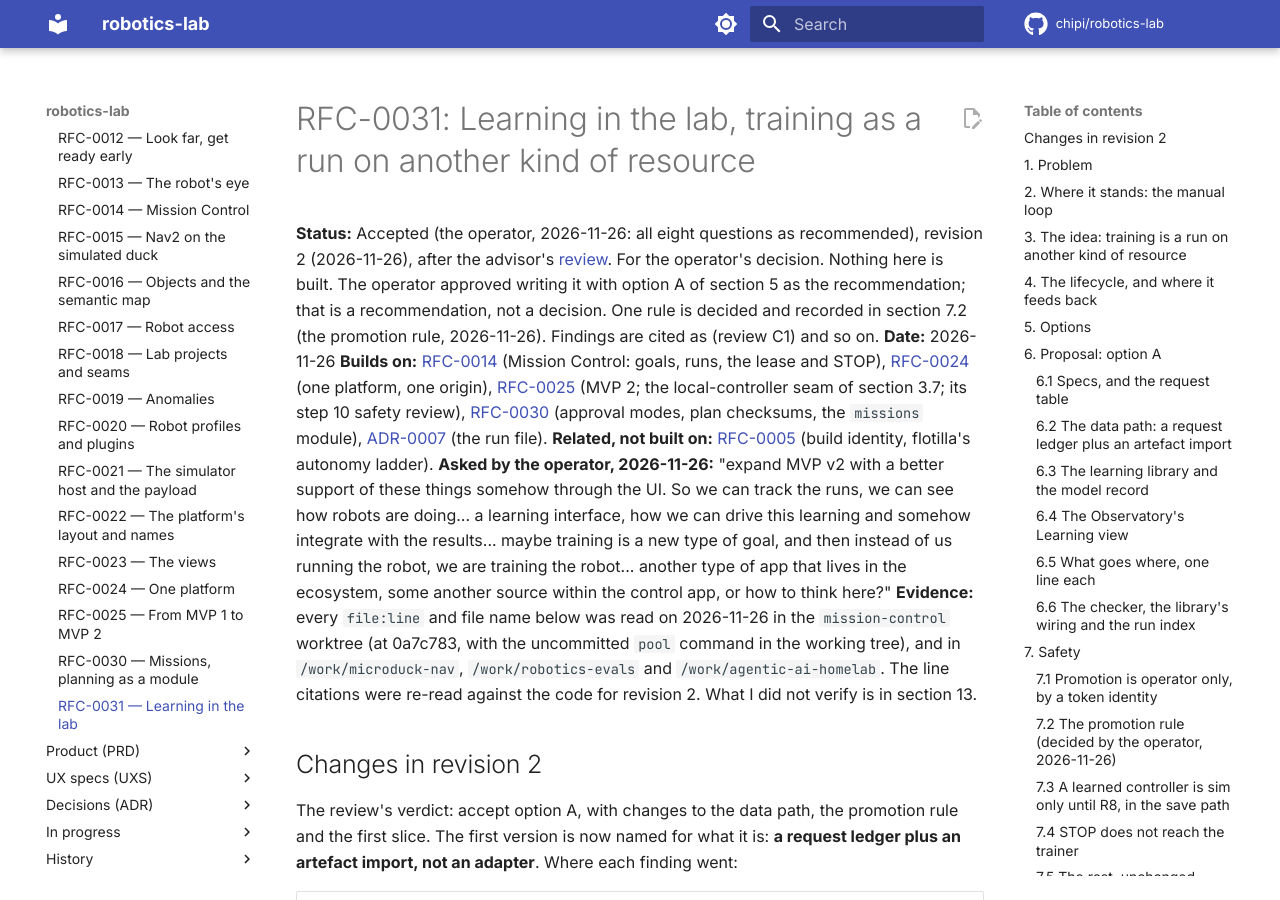
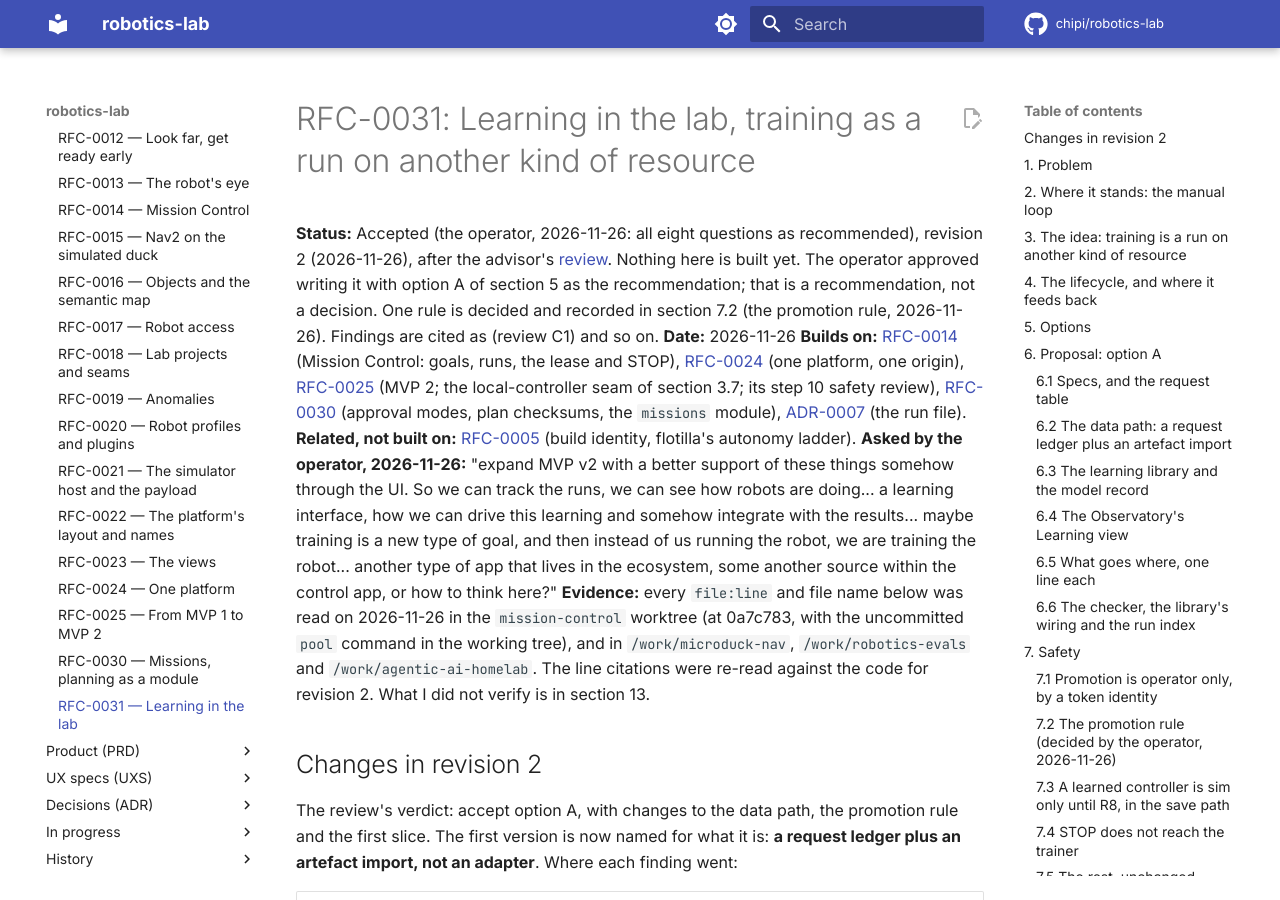
Before and after one commit to chipi/robotics-lab, an MkDocs documentation site: the page built from docs/rfc/RFC-0031-learning-in-the-lab.md, in a window 1280 px wide and 900 px high. Built offline with MkDocs 1.6.1 and Material for MkDocs 9.7.7, drawn with Linux system fonts in a browser that asks for light colours; comment, search, counter and statistics services are not loaded.

Commit message:
docs(rfc): RFC-0031's status line no longer asks for the decision
Co-Authored-By: Claude Opus 5.5 <noreply@anthropic.com>
Claude-Session: https://claude.ai/code/session_014cvkLACeLchr5ni8n9hCia

```diff
--- a/docs/rfc/RFC-0031-learning-in-the-lab.md
+++ b/docs/rfc/RFC-0031-learning-in-the-lab.md
@@ -2,7 +2,7 @@
 
 **Status:** Accepted (the operator, 2026-11-26: all eight questions as recommended), revision 2
 (2026-11-26), after the advisor's
-[review](../wip/RFC-0031-REVIEW-2026-11-26.md). For the operator's decision. Nothing here is built.
+[review](../wip/RFC-0031-REVIEW-2026-11-26.md). Nothing here is built yet.
 The operator approved writing it with option A of section 5 as the recommendation; that is a
 recommendation, not a decision. One rule is decided and recorded in section 7.2 (the promotion
 rule, 2026-11-26). Findings are cited as (review C1) and so on.
```
